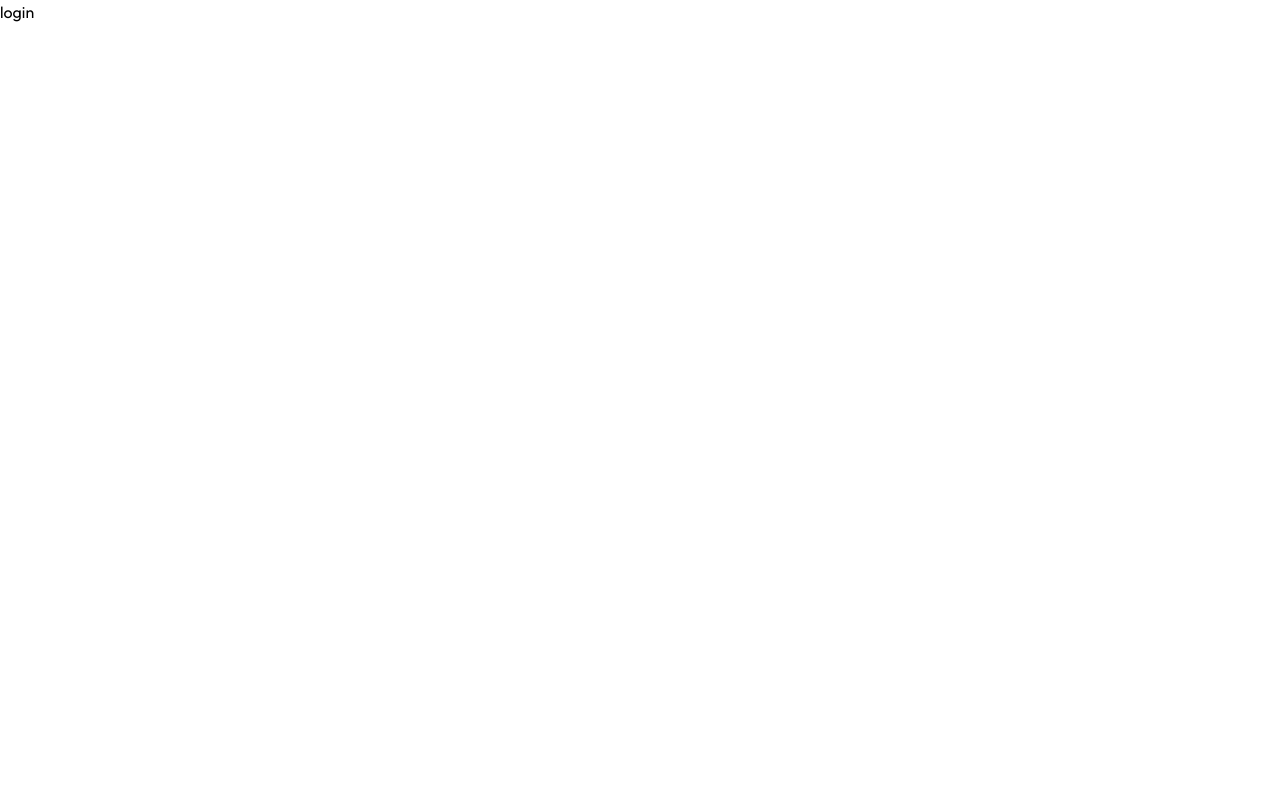
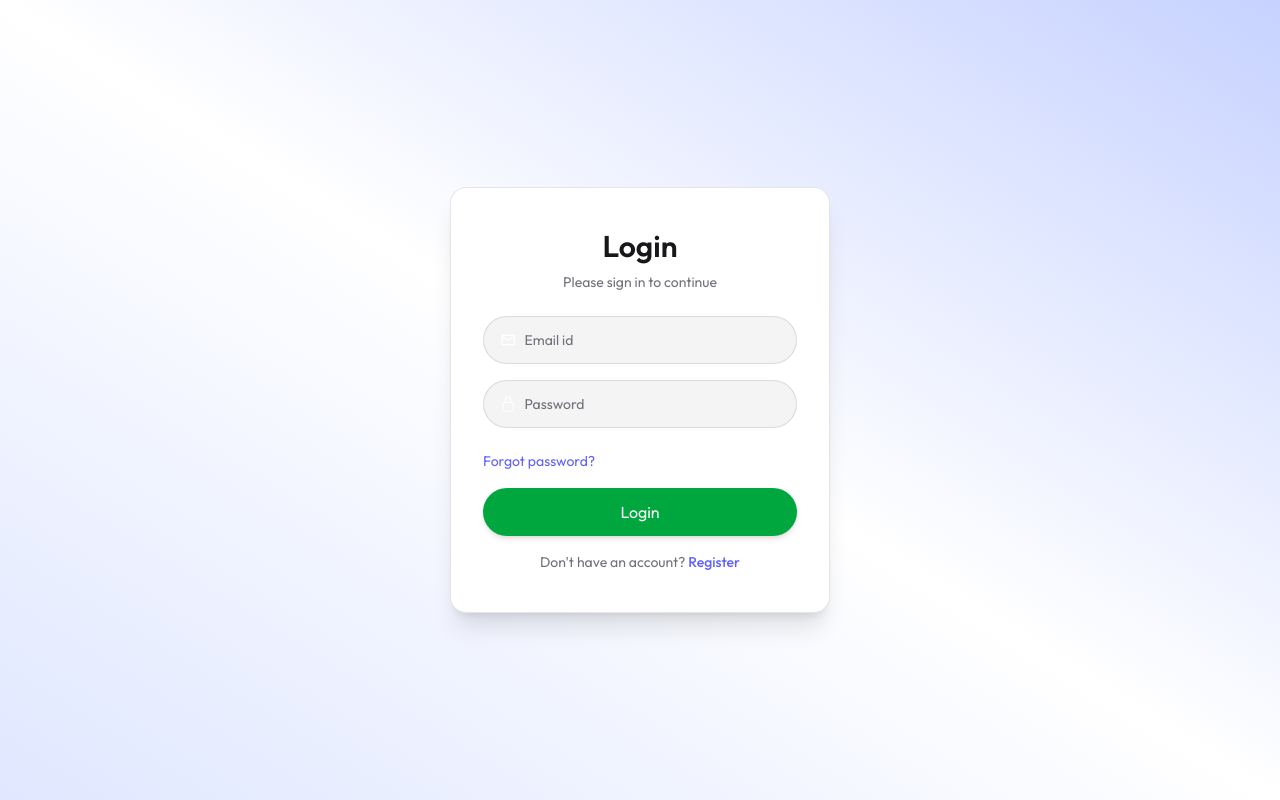
Before and after one commit to Anshul09052004/AI-Resume-Builder, a React (Vite) app in the folder Client/: page /login in a window 1280 px wide. Built offline with nearby package versions, Linux system fonts and the light colour scheme; a web font is replaced by a local one.

Commit message:
creating dashboard

```diff
--- /dev/null
+++ b/Client/src/Components/Navbar.jsx
@@ -0,0 +1,42 @@
+import { useNavigate } from "react-router-dom";
+
+function Navbar() {
+  const navigate = useNavigate();
+  const user = { name: "John Doe" };
+
+  const logoutUser = () => {
+    navigate("/");
+  };
+
+  return (
+    <header className="w-full bg-white/80 dark:bg-zinc-900/80 backdrop-blur-md shadow-md border-b border-gray-200 dark:border-zinc-700 sticky top-0 z-50 transition-all">
+      <nav className="max-w-7xl mx-auto px-6 sm:px-10 py-4 flex items-center justify-between">
+        {/* Logo */}
+        <div
+          onClick={() => navigate("/dashboard")}
+          className="text-3xl font-extrabold text-green-600 dark:text-green-400 cursor-pointer tracking-wide hover:scale-105 transition-transform"
+        >
+          Resume<span className="text-gray-900 dark:text-white">AI</span>
+        </div>
+
+        {/* Right side: User info + logout */}
+        <div className="flex items-center gap-6">
+          <p className="text-gray-700 dark:text-gray-200 text-sm sm:text-base font-medium">
+            Hi,{" "}
+            <span className="text-green-600 dark:text-green-400 font-semibold">
+              {user.name}
+            </span>
+          </p>
+          <button
+            onClick={logoutUser}
+            className="px-5 py-2.5 text-sm sm:text-base font-semibold text-white bg-gradient-to-r from-red-500 to-red-600 hover:from-red-600 hover:to-red-700 rounded-full shadow-md hover:shadow-lg transform hover:-translate-y-0.5 transition-all duration-300"
+          >
+            Logout
+          </button>
+        </div>
+      </nav>
+    </header>
+  );
+}
+
+export default Navbar;
--- a/Client/src/Pages/Dashboard.jsx
+++ b/Client/src/Pages/Dashboard.jsx
@@ -1,9 +1,75 @@
+import { CiCirclePlus } from "react-icons/ci";
+import { RiUploadCloudLine } from "react-icons/ri";
+import { dummyResumeData } from "../assets/assets";
+import { useEffect, useState } from "react";
+import { LuFilePen } from "react-icons/lu";
+import { MdDelete } from "react-icons/md";
+import { FaPen } from "react-icons/fa";
+
 function Dashboard() {
-    return (
-        <div>
-            <h1>Welcome to Dashboard</h1>
+  const [allResumes, setAllResumes] = useState([]);
+
+  const loadAllResumes = async () => {
+    setAllResumes(dummyResumeData);
+  };
+
+  useEffect(() => {
+    loadAllResumes();
+  }, []);
+
+  return (
+    <div className="min-h-screen bg-white transition-colors p-10">
+      <div className="max-w-7xl mx-auto">
+        {/* Header */}
+        <div className="text-center mb-10">
+          <h1 className="text-3xl sm:text-4xl font-bold text-gray-800 mb-4">
+            Welcome, Joe Doe
+          </h1>
+          <p className="text-gray-500 mb-6">Manage your resumes below</p>
+          <div className="flex flex-col sm:flex-row justify-center gap-4">
+            <button className="flex items-center gap-2 bg-green-600 hover:bg-green-700 text-white px-6 py-3 rounded-xl shadow-lg hover:shadow-xl transition-all font-medium">
+              <CiCirclePlus className="text-xl" />
+              Create Resume
+            </button>
+            <button className="flex items-center gap-2 bg-blue-600 hover:bg-blue-700 text-white px-6 py-3 rounded-xl shadow-lg hover:shadow-xl transition-all font-medium">
+              <RiUploadCloudLine className="text-xl" />
+              Upload Resume
+            </button>
+          </div>
         </div>
-    );
+
+        <hr className="border-gray-300 mb-10" />
+
+        {/* Resume List */}
+        <div className="grid grid-cols-1 sm:grid-cols-2 lg:grid-cols-3 gap-8">
+          {allResumes.map((resume, index) => (
+            <div
+              key={index}
+              className="bg-gray-50 p-6 rounded-3xl shadow-lg hover:shadow-2xl transition-all flex flex-col justify-between hover:-translate-y-1"
+            >
+              <div className="flex items-center gap-4 mb-6">
+                <LuFilePen className="text-indigo-500 text-4xl" />
+                <div className="flex flex-col">
+                  <p className="font-semibold text-gray-800 text-lg">{resume.title}</p>
+                  <p className="text-sm text-gray-500 mt-1">
+                    Updated on {new Date(resume.updatedAt).toDateString()}
+                  </p>
+                </div>
+              </div>
+              <div className="flex justify-end gap-5 mt-4">
+                <button className="text-red-500 hover:text-red-600 transition-all">
+                  <MdDelete className="text-2xl" />
+                </button>
+                <button className="text-indigo-500 hover:text-indigo-600 transition-all">
+                  <FaPen className="text-2xl" />
+                </button>
+              </div>
+            </div>
+          ))}
+        </div>
+      </div>
+    </div>
+  );
 }
 
 export default Dashboard;
--- a/Client/src/Pages/Layout.jsx
+++ b/Client/src/Pages/Layout.jsx
@@ -1,9 +1,14 @@
+import { Outlet } from "react-router-dom";
+import Navbar from "../Components/Navbar";
 function Layout() {
 
 
     return (
        <>
-       <h1>Layout</h1>
+       <div>
+        <Navbar/>
+        <Outlet/>
+       </div>
        </>
     );
 }
--- a/Client/src/Pages/Login.jsx
+++ b/Client/src/Pages/Login.jsx
@@ -1,10 +1,114 @@
+import React from "react";
+import { FaRegUser } from "react-icons/fa";
+import { MdOutlineMail } from "react-icons/md";
+import { IoLockClosedOutline } from "react-icons/io5";
+
 function Login() {
+  const query=new URLSearchParams(window.location.search);
+  const urlState=query.get("state");
+  const [state, setState] = React.useState(urlState || "login");
+  const [data, setData] = React.useState({
+    name: "",
+    email: "",
+    password: "",
+  });
 
+  const onChangeHandler = (e) => {
+    setData((prev) => ({ ...prev, [e.target.name]: e.target.value }));
+  };
 
-    return (
-      <>
-      <h1>login</h1>
-      </>
-    );
+  const handleSubmit = (e) => {
+    e.preventDefault();
+
+  };
+
+  return (
+    <div className="min-h-screen flex items-center justify-center bg-gradient-to-tr from-indigo-100 via-white to-indigo-200 dark:from-gray-900 dark:via-gray-800 dark:to-gray-900 transition-colors">
+      <form
+        onSubmit={handleSubmit}
+        className="w-full sm:w-[380px] text-center border border-zinc-300/60 dark:border-zinc-700 rounded-2xl px-8 py-10 bg-white dark:bg-zinc-900 shadow-xl dark:shadow-black/40 transition-all duration-300"
+      >
+        <h1 className="text-zinc-900 dark:text-white text-3xl font-semibold mb-2">
+          {state === "login" ? "Login" : "Register"}
+        </h1>
+        <p className="text-zinc-500 dark:text-zinc-400 text-sm mb-6">
+          Please {state === "login" ? "sign in" : "sign up"} to continue
+        </p>
+
+        {state !== "login" && (
+          <div className="flex items-center w-full mt-4 bg-zinc-100 dark:bg-zinc-800 border border-zinc-300/80 dark:border-zinc-700 h-12 rounded-full overflow-hidden pl-4 pr-2 gap-2 focus-within:ring-2 focus-within:ring-indigo-500 transition-all">
+           <FaRegUser className="text-white text-sm" />
+            <input
+              type="text"
+              placeholder="Name"
+              className="bg-transparent text-zinc-600 dark:text-zinc-200 placeholder-zinc-500 dark:placeholder-zinc-400 outline-none text-sm w-full h-full"
+              name="name"
+              value={data.name}
+              onChange={onChangeHandler}
+              required
+            />
+          </div>
+        )}
+
+        <div className="flex items-center w-full mt-4 bg-zinc-100 dark:bg-zinc-800 border border-zinc-300/80 dark:border-zinc-700 h-12 rounded-full overflow-hidden pl-4 pr-2 gap-2 focus-within:ring-2 focus-within:ring-indigo-500 transition-all">
+         <MdOutlineMail className="text-white text-lg" />
+          <input
+            type="email"
+            placeholder="Email id"
+            className="bg-transparent text-zinc-600 dark:text-zinc-200 placeholder-zinc-500 dark:placeholder-zinc-400 outline-none text-sm w-full h-full"
+            name="email"
+            value={data.email}
+            onChange={onChangeHandler}
+            required
+          />
+        </div>
+
+        <div className="flex items-center mt-4 w-full bg-zinc-100 dark:bg-zinc-800 border border-zinc-300/80 dark:border-zinc-700 h-12 rounded-full overflow-hidden pl-4 pr-2 gap-2 focus-within:ring-2 focus-within:ring-indigo-500 transition-all">
+         <IoLockClosedOutline className="text-white text-lg" />
+          <input
+            type="password"
+            placeholder="Password"
+            className="bg-transparent text-zinc-600 dark:text-zinc-200 placeholder-zinc-500 dark:placeholder-zinc-400 outline-none text-sm w-full h-full"
+            name="password"
+            value={data.password}
+            onChange={onChangeHandler}
+            required
+          />
+        </div>
+
+        <div className="mt-5 text-left">
+          <a
+            className="text-sm text-indigo-500 dark:text-indigo-400 hover:underline transition-colors"
+            href="#"
+          >
+            Forgot password?
+          </a>
+        </div>
+
+        <button
+          type="submit"
+          className="mt-4 w-full h-12 rounded-full text-white bg-green-600 hover:bg-green-500 transition-all duration-300 shadow-md hover:shadow-lg"
+        >
+          {state === "login" ? "Login" : "Create Account"}
+        </button>
+
+        <p className="text-zinc-500 dark:text-zinc-400 text-sm mt-4">
+          {state === "login"
+            ? "Don't have an account? "
+            : "Already have an account? "}
+          <button
+            type="button"
+            className="text-indigo-500 dark:text-indigo-400 font-medium hover:underline transition-colors"
+            onClick={() =>
+              setState((prev) => (prev === "login" ? "register" : "login"))
+            }
+          >
+            {state === "login" ? "Register" : "Login"}
+          </button>
+        </p>
+      </form>
+    </div>
+  );
 }
+
 export default Login;
```
